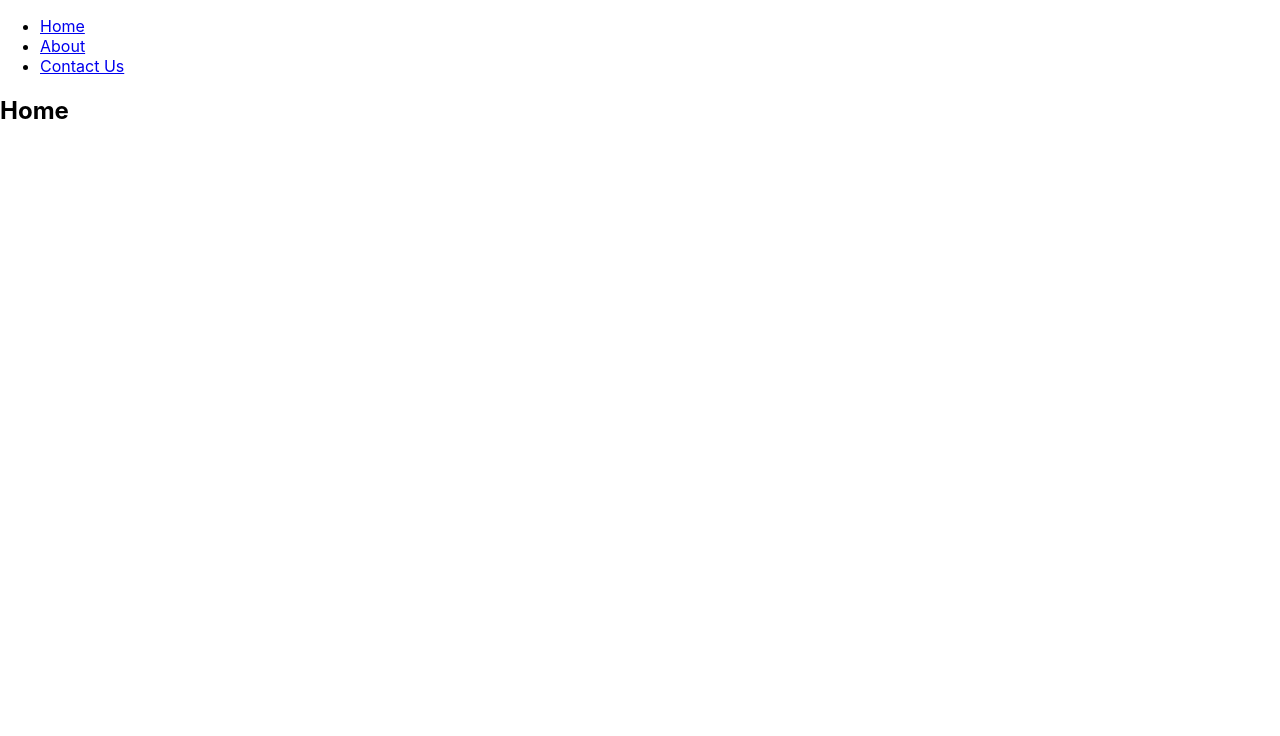
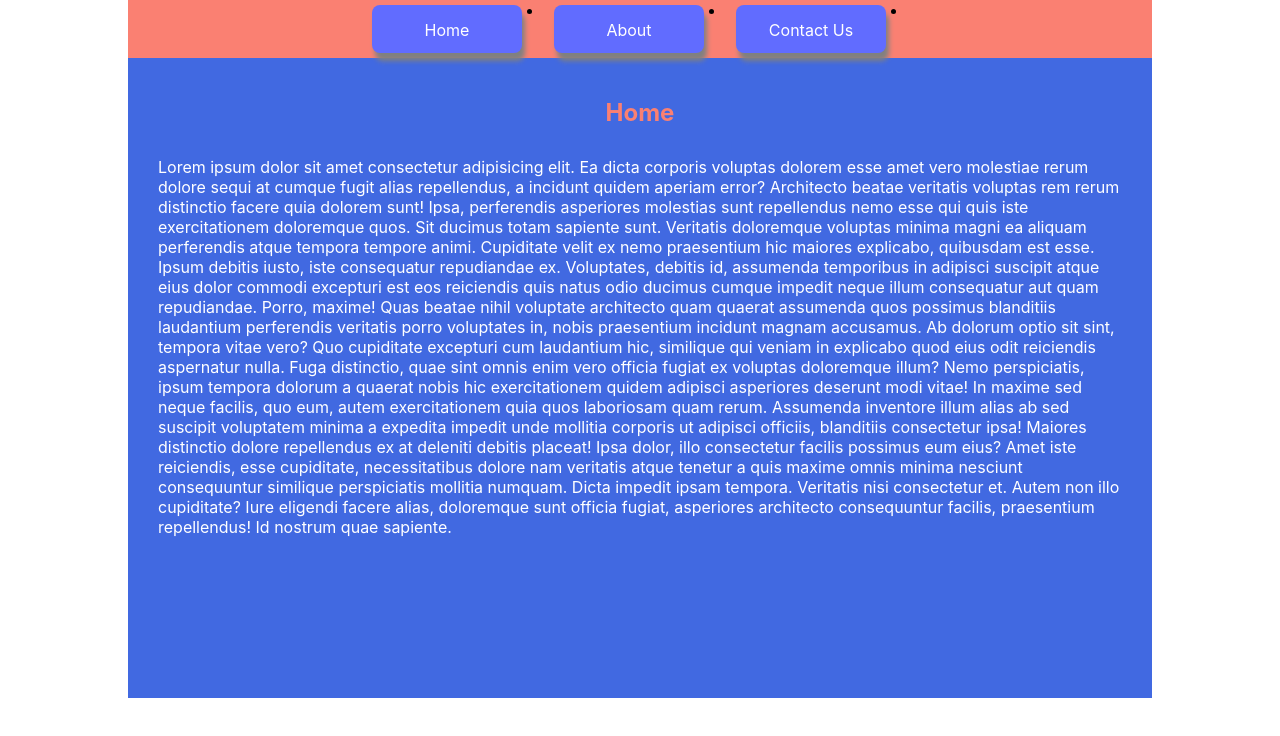
Before and after one commit to nickothan/routes, a React (Create React App) app: page / in a window 1280 px wide. Shown: the top 736 px of the page. Built offline with nearby package versions, Linux system fonts and the light colour scheme.

Commit message:
Maquetando y poniendo estilos

```diff
--- /dev/null
+++ b/src/Pages/About/style.js
@@ -0,0 +1,28 @@
+import styled from "styled-components";
+
+export const MiAbout = styled.div`
+    whidth: 100%;
+    height: 600px;
+    max-width: 1024px;
+    background: red;
+
+    margin: auto;
+    padding: 20px;
+
+    h2,
+    h3 {
+        text-align: center;
+        color: white;
+    }
+    .sobreNosotros {
+        display: flex;
+        justify-content: space-evenly;
+    }
+    .sobreNosotros > div {
+        width: 300px;
+        background: royalblue;
+        padding: 10px;
+        border-radius: 8px;
+        box-shadow: 2px 2px 5px violet;
+    }
+`;
--- a/src/Pages/About/styles.js
+++ /dev/null
@@ -1,3 +0,0 @@
-import styled from "styled-components";
-
-export const SdoPg = styled.div``;
--- a/src/Pages/ContactUs/ContactUs.jsx
+++ b/src/Pages/ContactUs/ContactUs.jsx
@@ -1,3 +1,34 @@
+import React from "react";
+
+import {MiContactUs} from "./style.js";
+
 export default function ContactUs() {
-    return <h2>Contact Us</h2>;
+    return (
+        <MiContactUs>
+            <h2>Contact Us</h2>
+            <div className="contenidoContactUs">
+                <div className="descripcionContactUs">
+                    <p>
+                        Lorem ipsum dolor sit amet consectetur adipisicing elit. Cumque earum rerum
+                        neque odit obcaecati vitae aliquam similique tempore perferendis! Voluptate
+                        at itaque blanditiis magni perferendis, earum quam sunt magnam voluptatem?
+                        Veniam, nesciunt? Aliquam, quibusdam culpa? Reiciendis harum, eveniet
+                        doloremque veritatis repellat, rerum, modi nam exercitationem culpa non
+                        quidem nostrum obcaecati omnis ratione. Quia adipisci excepturi, facilis ea
+                        maiores labore aspernatur.
+                    </p>
+                </div>
+                <form action="">
+                    <label htmlFor="">nombre</label>
+                    <input type="text" />
+                    <label htmlFor="">Correo</label>
+                    <input type="text" />
+                    <label htmlFor="">Telefono</label>
+                    <input type="text" />
+
+                    <input type="submit" value="Enviar" />
+                </form>
+            </div>
+        </MiContactUs>
+    );
 }
--- /dev/null
+++ b/src/Pages/ContactUs/style.js
@@ -0,0 +1,32 @@
+import styled from "styled-components";
+
+export const MiContactUs = styled.div`
+    whidth: 100%;
+    height: 600px;
+    max-width: 1024px;
+    background: royalblue;
+
+    margin: auto;
+    padding: 20px;
+
+    h2 {
+        text-align: center;
+    }
+    .contenidoContactUs {
+        display: grid;
+        grid-template-columns: 3fr 2fr;
+    }
+
+    form {
+        display: grid;
+        grid-template-rows: auto;
+        justify-content: center;
+    }
+
+    input {
+        width: 200px;
+        height: 24px;
+        border-radius: 10px;
+        margin-bottom: 20px;
+    }
+`;
--- a/src/Pages/ContactUs/styles.js
+++ /dev/null
@@ -1,3 +0,0 @@
-import styled from "styled-components";
-
-export const SdoPg = styled.div``;
--- a/src/Pages/Home/Home.jsx
+++ b/src/Pages/Home/Home.jsx
@@ -1,3 +1,48 @@
+import React from "react";
+
+import {MiHome} from "./style.js";
+
 export default function Home() {
-    return <h2>Home</h2>;
+    return (
+        <MiHome>
+            <h2>Home</h2>
+            <div className="home">
+                <div className="presentacion">
+                    <p>
+                        Lorem ipsum dolor sit amet consectetur adipisicing elit. Ea dicta corporis
+                        voluptas dolorem esse amet vero molestiae rerum dolore sequi at cumque fugit
+                        alias repellendus, a incidunt quidem aperiam error? Architecto beatae
+                        veritatis voluptas rem rerum distinctio facere quia dolorem sunt! Ipsa,
+                        perferendis asperiores molestias sunt repellendus nemo esse qui quis iste
+                        exercitationem doloremque quos. Sit ducimus totam sapiente sunt. Veritatis
+                        doloremque voluptas minima magni ea aliquam perferendis atque tempora
+                        tempore animi. Cupiditate velit ex nemo praesentium hic maiores explicabo,
+                        quibusdam est esse. Ipsum debitis iusto, iste consequatur repudiandae ex.
+                        Voluptates, debitis id, assumenda temporibus in adipisci suscipit atque eius
+                        dolor commodi excepturi est eos reiciendis quis natus odio ducimus cumque
+                        impedit neque illum consequatur aut quam repudiandae. Porro, maxime! Quas
+                        beatae nihil voluptate architecto quam quaerat assumenda quos possimus
+                        blanditiis laudantium perferendis veritatis porro voluptates in, nobis
+                        praesentium incidunt magnam accusamus. Ab dolorum optio sit sint, tempora
+                        vitae vero? Quo cupiditate excepturi cum laudantium hic, similique qui
+                        veniam in explicabo quod eius odit reiciendis aspernatur nulla. Fuga
+                        distinctio, quae sint omnis enim vero officia fugiat ex voluptas doloremque
+                        illum? Nemo perspiciatis, ipsum tempora dolorum a quaerat nobis hic
+                        exercitationem quidem adipisci asperiores deserunt modi vitae! In maxime sed
+                        neque facilis, quo eum, autem exercitationem quia quos laboriosam quam
+                        rerum. Assumenda inventore illum alias ab sed suscipit voluptatem minima a
+                        expedita impedit unde mollitia corporis ut adipisci officiis, blanditiis
+                        consectetur ipsa! Maiores distinctio dolore repellendus ex at deleniti
+                        debitis placeat! Ipsa dolor, illo consectetur facilis possimus eum eius?
+                        Amet iste reiciendis, esse cupiditate, necessitatibus dolore nam veritatis
+                        atque tenetur a quis maxime omnis minima nesciunt consequuntur similique
+                        perspiciatis mollitia numquam. Dicta impedit ipsam tempora. Veritatis nisi
+                        consectetur et. Autem non illo cupiditate? Iure eligendi facere alias,
+                        doloremque sunt officia fugiat, asperiores architecto consequuntur facilis,
+                        praesentium repellendus! Id nostrum quae sapiente.
+                    </p>
+                </div>
+            </div>
+        </MiHome>
+    );
 }
--- a/src/Pages/Home/style.js
+++ b/src/Pages/Home/style.js
@@ -1,3 +1,22 @@
 import styled from "styled-components";
 
-export const Home = styled.div``;
+export const MiHome = styled.div`
+    whidth: 100%;
+    height: 600px;
+    max-width: 1024px;
+    background: royalblue;
+
+    margin: auto;
+    padding: 20px;
+
+    h2 {
+        margin: 20px;
+        color: salmon;
+        text-align: center;
+    }
+
+    p {
+        color: white;
+        padding: 10px;
+    }
+`;
--- a/src/Router/Router.jsx
+++ b/src/Router/Router.jsx
@@ -1,5 +1,7 @@
 import React from "react";
 import {BrowserRouter, Switch, Route, Link} from "react-router-dom";
+
+import {Rutas} from "./style.js";
 
 import Home from "../Pages/Home";
 import About from "../Pages/About";
@@ -8,17 +10,23 @@ import ContactUs from "../Pages/ContactUs";
 export default function Router() {
     return (
         <BrowserRouter>
-            <div>
+            <Rutas>
                 <nav>
                     <ul>
                         <li>
-                            <Link to="/">Home</Link>
+                            <Link to="/" className="btn-pr">
+                                Home
+                            </Link>
                         </li>
-                        <li>
-                            <Link to="/about">About</Link>
+                        <li className="boton">
+                            <Link to="/about" className="btn-pr">
+                                About
+                            </Link>
                         </li>
-                        <li>
-                            <Link to="/contact-us">Contact Us</Link>
+                        <li className="boton">
+                            <Link to="/contact-us" className="btn-pr">
+                                Contact Us
+                            </Link>
                         </li>
                     </ul>
                 </nav>
@@ -36,7 +44,7 @@ export default function Router() {
                         <Home />
                     </Route>
                 </Switch>
-            </div>
+            </Rutas>
         </BrowserRouter>
     );
 }
--- /dev/null
+++ b/src/Router/style.js
@@ -0,0 +1,21 @@
+import styled from "styled-components";
+
+export const Rutas = styled.div`
+    whidth: 100%;
+    height: 600px;
+    max-width: 1024px;
+    background: salmon;
+
+    margin: auto;
+
+    nav {
+        display: flex;
+        align-items: center;
+        justify-content: center;
+    }
+
+    ul {
+        display: flex;
+        flex-direction: row;
+    }
+`;
--- a/src/index.css
+++ b/src/index.css
@@ -1,13 +1,46 @@
+* {
+    margin: 0;
+    padding: 0;
+    text-decoration: none;
+}
+
+ul {
+    list-style-position: inside;
+}
+
 body {
-  margin: 0;
-  font-family: -apple-system, BlinkMacSystemFont, 'Segoe UI', 'Roboto', 'Oxygen',
-    'Ubuntu', 'Cantarell', 'Fira Sans', 'Droid Sans', 'Helvetica Neue',
-    sans-serif;
-  -webkit-font-smoothing: antialiased;
-  -moz-osx-font-smoothing: grayscale;
+    margin: 0;
+    font-family: -apple-system, BlinkMacSystemFont, "Segoe UI", "Roboto", "Oxygen", "Ubuntu",
+        "Cantarell", "Fira Sans", "Droid Sans", "Helvetica Neue", sans-serif;
+    -webkit-font-smoothing: antialiased;
+    -moz-osx-font-smoothing: grayscale;
 }
 
 code {
-  font-family: source-code-pro, Menlo, Monaco, Consolas, 'Courier New',
-    monospace;
+    font-family: source-code-pro, Menlo, Monaco, Consolas, "Courier New", monospace;
 }
+
+/*Boton primario*/
+.btn-pr {
+    float: left;
+    background-color: #616cff;
+    color: white;
+    font-size: 16px;
+    text-align: center;
+    text-decoration: none;
+    line-height: 50px;
+    margin: 5px;
+    width: 150px;
+    height: 48px;
+    border: none;
+    border-radius: 8px;
+    box-shadow: 3px 8px 5px grey;
+    cursor: pointer;
+}
+.btn-pr:hover {
+    box-shadow: 2px 5px 5px grey;
+}
+.btn-pr:active {
+    opacity: 90%;
+    box-shadow: none;
+}
--- a/src/styles.js
+++ b/src/styles.js
@@ -1,5 +1,3 @@
 import styled from "styled-components";
 
-export const Main = styled.div`
-    background-color: blueroyale;
-`;
+export const Main = styled.div``;
```
Also changed, not shown: src/Pages/About/About.jsx (+34 -1 lines).
